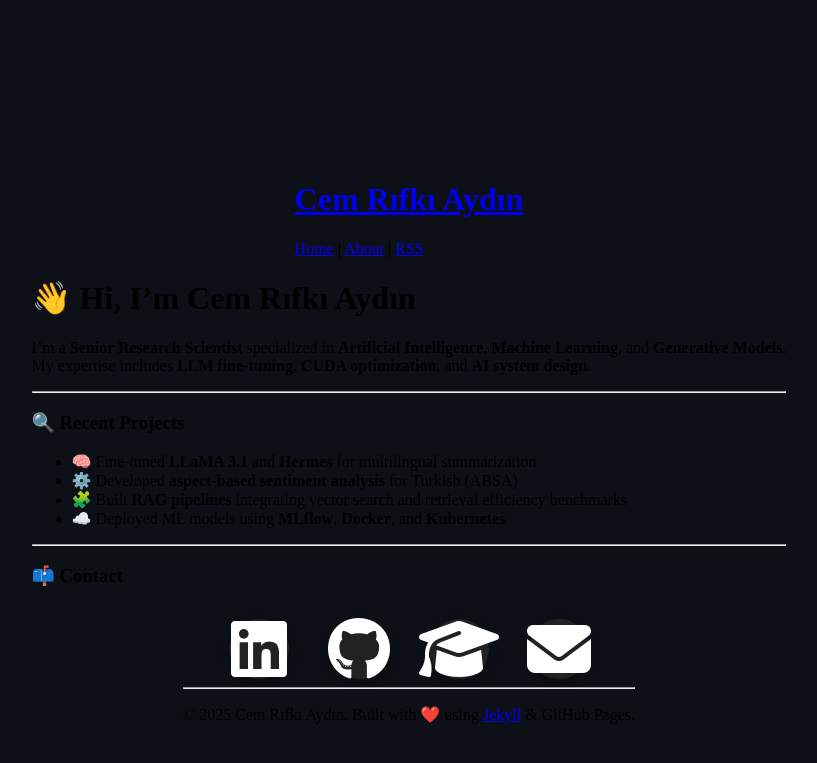
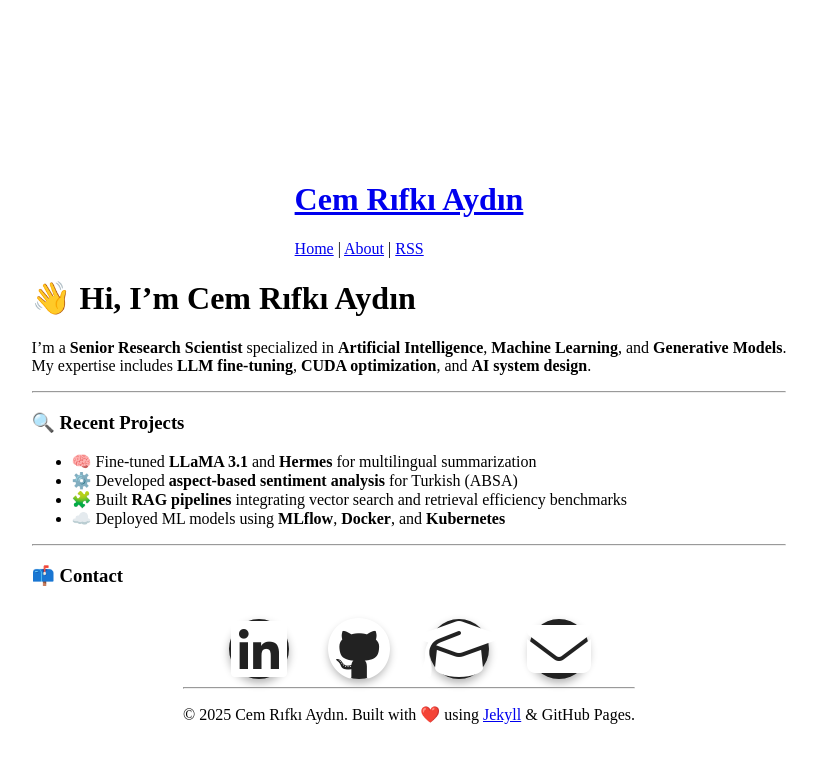
Before and after one commit to cemrifki/cemrifki.github.io, a Jekyll site: the page built from index.md, in a window 1280 px wide. Shown: the top 763 px of the page, without its empty margins (231-1048 px from the left). Built offline with Jekyll 4.4.1, drawn with Linux system fonts in a browser that asks for light colours.

Commit message:
Changed the background color to white.

```diff
--- a/assets/css/style.css
+++ b/assets/css/style.css
@@ -5,7 +5,7 @@ body {
   justify-content: center;
   min-height: 100vh;
   margin: 0;
-  background-color: #0d1117;
+  background-color:white; /* White background */;
 }
 
 .contact-icons {
```
